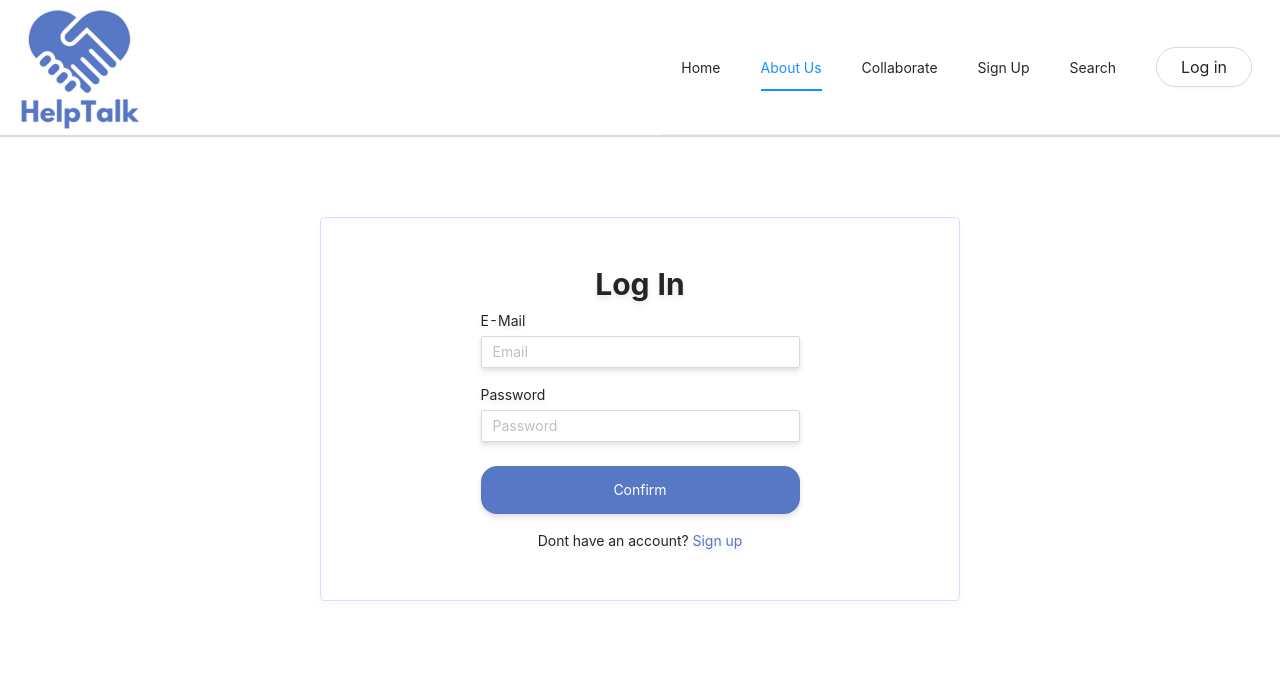
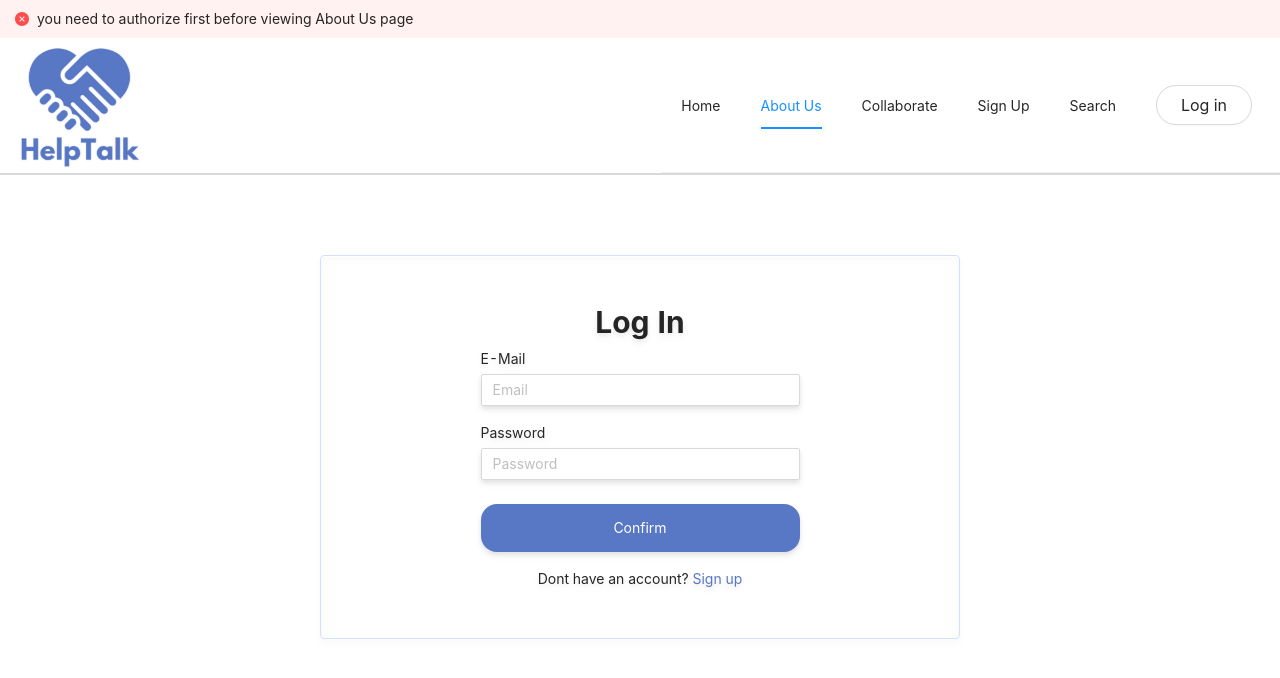
Before and after one commit to Makhayev/helptalk-frontend, a React (Vite) app: page / in a window 1280 px wide. Both pictures are taken after a click on the item "About Us". Shown: the top 678 px of the page. Built offline with nearby package versions, Linux system fonts and the light colour scheme.

Commit message:
feat: added alert to navbar page

```diff
--- a/src/components/Navbar/index.tsx
+++ b/src/components/Navbar/index.tsx
@@ -1,11 +1,15 @@
 import React from "react";
 import { observer } from "mobx-react-lite";
-import { Menu, Button } from "antd";
+import { Menu, Button, Alert } from "antd";
 import { Link } from "react-router-dom";
+import User from "../../mobx/user";
+import alert from "../../mobx/alert";
+
 interface NavbarItem {
   caption: string;
   key: string;
   linkTo: string;
+  isProtected: boolean;
 }
 
 const NavbarItems: NavbarItem[] = [
@@ -13,41 +17,66 @@ const NavbarItems: NavbarItem[] = [
     caption: "Home",
     key: "home",
     linkTo: "/",
+    isProtected: false,
   },
   {
     caption: "About Us",
     key: "aboutUs",
     linkTo: "/aboutUs",
+    isProtected: true,
   },
   {
     caption: "Collaborate",
     key: "collaborate",
     linkTo: "/collaborate",
+    isProtected: true,
   },
   {
     caption: "Sign Up",
     key: "signUp",
     linkTo: "/login",
+    isProtected: false,
   },
   {
     caption: "Search",
     key: "search",
     linkTo: "/search",
+    isProtected: true,
   },
 ];
 
 const Navbar = observer(() => {
+  const onHandleClick = (item: NavbarItem) => {
+    if (item.isProtected && !User.isAuth) {
+      alert.openAlert(
+        3000,
+        "error",
+        `you need to authorize first before viewing ${item.caption} page`
+      );
+    }
+  };
+
   return (
     <React.Fragment>
+      {alert.isOpen && (
+        <Alert banner type={alert.type} message={alert.message} />
+      )}
       <div className={"tw-flex tw-justify-between"}>
-        <img src={"/public/helptalkLogo.svg"} />
+        <img src={"/helptalkLogo.svg"} />
         <Menu
           mode={"horizontal"}
           className="tw-items-center tw-mr-8 tw-border-0"
         >
           {NavbarItems.map((NavBarItem) => (
             <Menu.Item key={NavBarItem.key}>
-              <Link to={NavBarItem.linkTo}>{NavBarItem.caption}</Link>
+              <Link
+                to={NavBarItem.linkTo}
+                onClick={() => {
+                  onHandleClick(NavBarItem);
+                }}
+              >
+                {NavBarItem.caption}
+              </Link>
             </Menu.Item>
           ))}
           <Menu.Item key="logIn" className="tw-w-36">
--- /dev/null
+++ b/src/mobx/alert.ts
@@ -0,0 +1,28 @@
+import { makeAutoObservable } from "mobx";
+
+type alertTypes = "error" | "success";
+
+class alert {
+  isOpen: boolean = false;
+  TTL: number = 0;
+  type: alertTypes = "error";
+  message: string = "error";
+  constructor() {
+    makeAutoObservable(this);
+  }
+
+  openAlert(TTL: number, type: alertTypes, message: string) {
+    this.isOpen = true;
+    this.TTL = TTL;
+    this.type = type;
+    this.message = message;
+    setTimeout(() => {
+      this.isOpen = false;
+      this.TTL = 0;
+      this.type = "error";
+      this.message = "error";
+    }, TTL);
+  }
+}
+
+export default new alert();
```
